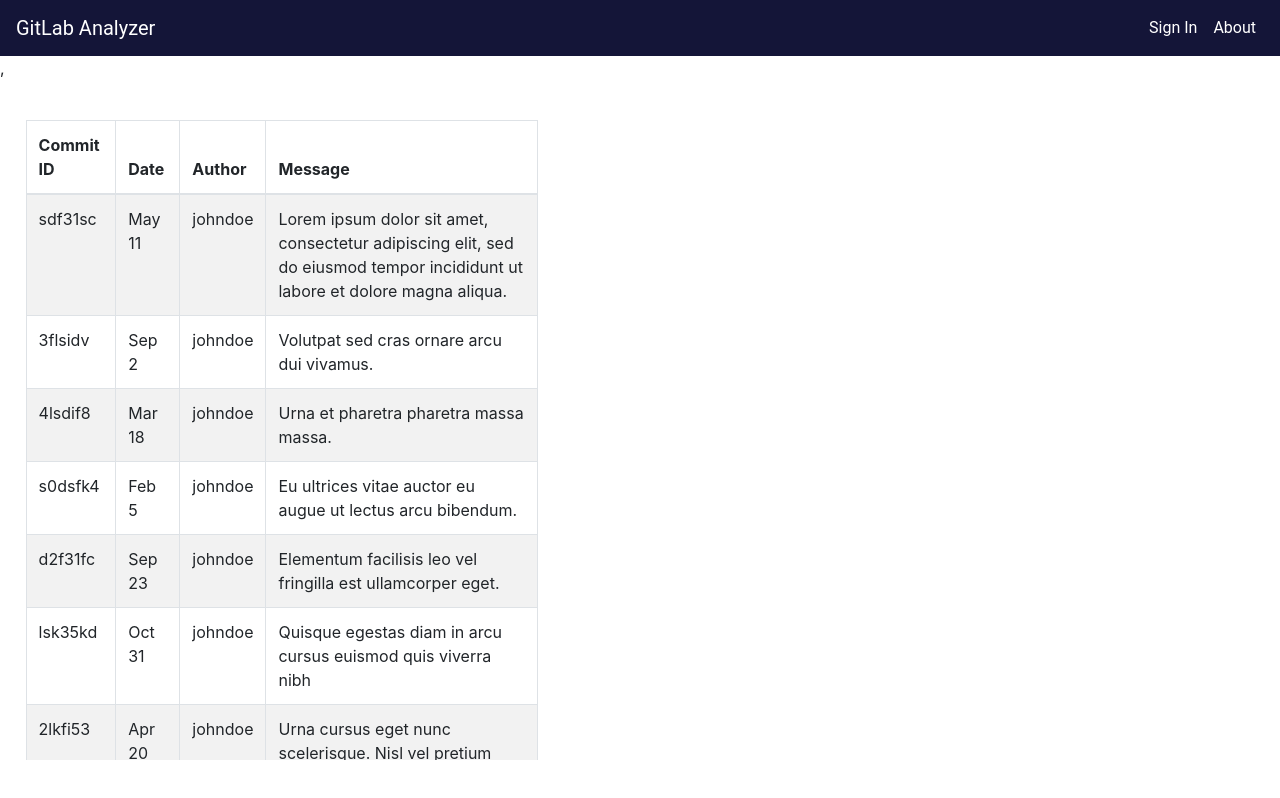
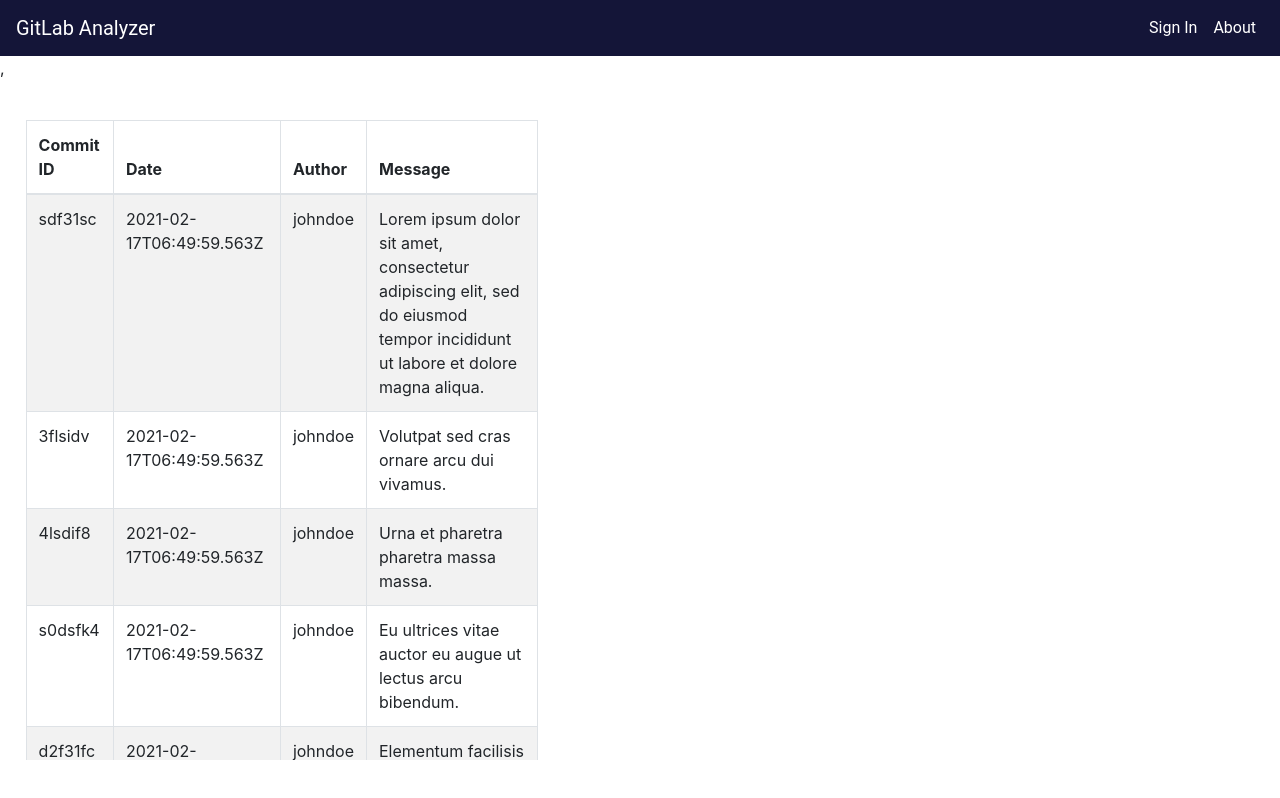
Before and after one commit to iasmaro/GitLabAnalyzer, a React (Create React App) app in the folder frontend/: page /Analysis in a window 1280 px wide. Built offline with nearby package versions, Linux system fonts and the light colour scheme.

Commit message:
Update mock commit dates

```diff
--- a/frontend/src/Pages/Analysis/mockCommits.js
+++ b/frontend/src/Pages/Analysis/mockCommits.js
@@ -2,67 +2,67 @@
     {
         id: 'sdf31sc',
         message: 'Lorem ipsum dolor sit amet, consectetur adipiscing elit, sed do eiusmod tempor incididunt ut labore et dolore magna aliqua.',
-        date: 'May 11',
+        date: '2021-02-17T06:49:59.563Z',
         author: 'johndoe'
     },
     {
         id: '3flsidv',
         message: 'Volutpat sed cras ornare arcu dui vivamus.',
-        date: 'Sep 2',
+        date: '2021-02-17T06:49:59.563Z',
         author: 'johndoe'
     },
     {
         id: '4lsdif8',
         message: 'Urna et pharetra pharetra massa massa.',
-        date: 'Mar 18',
+        date: '2021-02-17T06:49:59.563Z',
         author: 'johndoe'
     },
     {
         id: 's0dsfk4',
         message: 'Eu ultrices vitae auctor eu augue ut lectus arcu bibendum.',
-        date: 'Feb 5',
+        date: '2021-02-17T06:49:59.563Z',
         author: 'johndoe'
     },
     {
         id: 'd2f31fc',
         message: 'Elementum facilisis leo vel fringilla est ullamcorper eget.',
-        date: 'Sep 23',
+        date: '2021-02-17T06:49:59.563Z',
         author: 'johndoe'
     },
     {
         id: 'lsk35kd',
         message: 'Quisque egestas diam in arcu cursus euismod quis viverra nibh',
-        date: 'Oct 31',
+        date: '2021-02-17T06:49:59.563Z',
         author: 'johndoe'
     },
     {
         id: '2lkfi53',
         message: 'Urna cursus eget nunc scelerisque. Nisl vel pretium lectus quam',
-        date: 'Apr 20',
+        date: '2021-02-17T06:49:59.563Z',
         author: 'johndoe'
     },
     {
         id: '9sd0fki',
         message: 'Euismod nisi porta lorem mollis aliquam ut porttitor eget aliquet nibh praesent.',
-        date: 'Jun 3',
+        date: '2021-02-17T06:49:59.563Z',
         author: 'johndoe'
     },
     {
         id: '5lsifkd',
         message: 'Elit at imperdiet dui accumsan sit amet nulla facilisi',
-        date: 'Oct 31',
+        date: '2021-02-17T06:49:59.563Z',
         author: 'johndoe'
     },
     {
         id: 'x9fq33l',
         message: 'Tortor aliquam nulla facilisi cras fermentum odio',
-        date: 'Apr 20',
+        date: '2021-02-17T06:49:59.563Z',
         author: 'johndoe'
     },
     {
         id: 'x9fq33l',
         message: 'Euismod nisi porta lorem mollis aliquam ut porttitor eget aliquet nibh praesent. Tortor aliquam nulla facilisi cras fermentum odio.',
-        date: 'Apr 20',
+        date: '2021-02-17T06:49:59.563Z',
         author: 'johndoe'
     }
 ]
```
Also changed, not shown: frontend/src/Components/CommitsList/CommitsList.css (line endings or trailing spaces).
